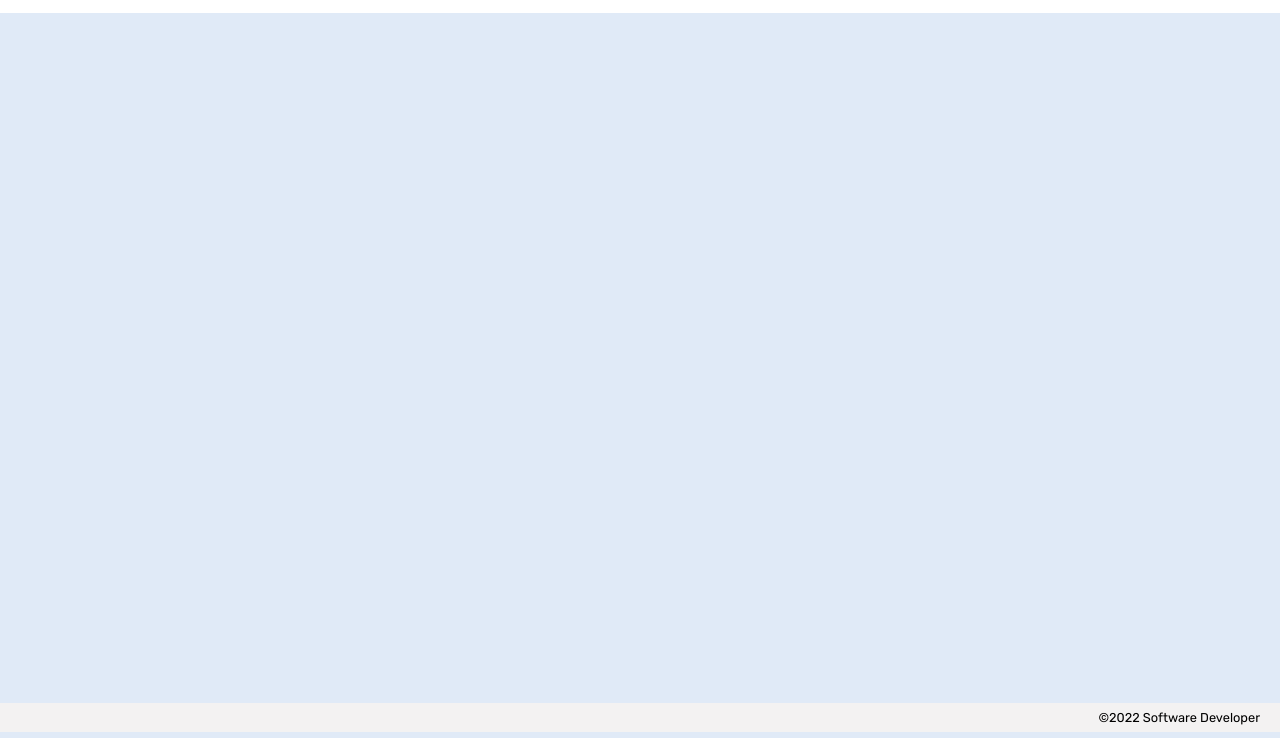
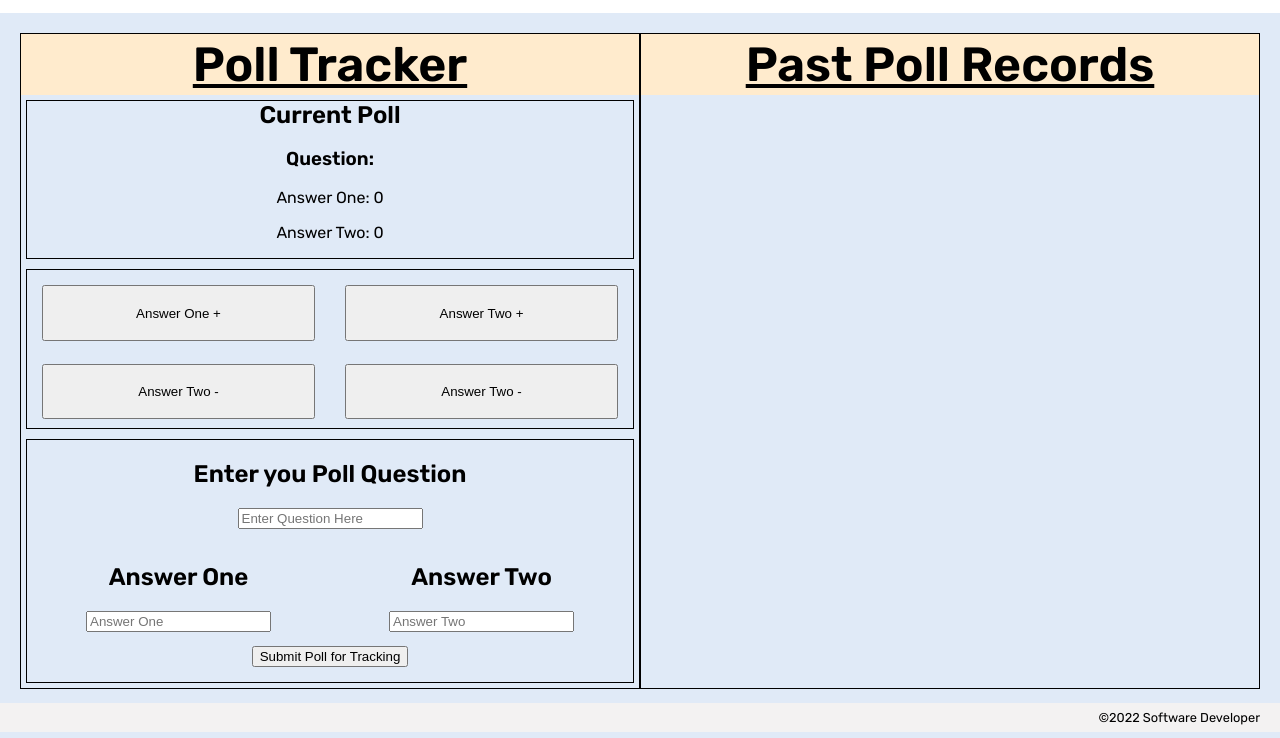
Before and after one commit to Thomas-Jenkins/from_scratch_poll_tracker, a plain HTML site: page index.html in a window 1280 px wide. Shown: the part 68-806 px from the top of the page. Drawn offline with Linux system fonts and the light colour scheme.

Commit message:
add HTML and css wireframes and JavaScript elements

```diff
--- a/app.js
+++ b/app.js
@@ -1,4 +1,24 @@
 // import functions and grab DOM elements
+
+// elements in the current poll div
+const questionDisplayEl = document.getElementsById('question-display');
+const answerOneDisplayEl = document.getElementById('current-answer-one');
+const answerTwoDisplayEl = document.getElementById('current-answer-two');
+const votesOneDisplayEl = document.getElementById('votes-one');
+const votesTwoDisplayEl = document.getElementById('votes-two');
+
+// elements in the poll input div
+const votesOneTallyUp = document.getElementById('answer-one-tally-up');
+const votesTwoTallyUp = document.getElementById('answer-two-tally-up');
+const votesOneTallyDown = document.getElementById('answer-one-tally-down');
+const votesTwoTallyDown = document.getElementById('answer-two-tally-down');
+
+// elements in the poll input div
+const questionInput = document.getElementById('enter-question');
+const answerOneInput = document.getElementById('answer-one-input');
+const answerTwoInput = document.getElementById('answer-two-input');
+  // submit button Element
+const = submitPollButtonEl = document.getElementById('');
 
 // let state
 
--- a/index.html
+++ b/index.html
@@ -22,6 +22,63 @@
     </header>
 
     <main>
+        <section id="left" class="box-main">
+<!-- div for displaying the current poll with the stats -->
+            <div id="heading" class="box-head">
+                <h1>Poll Tracker</h1>
+            </div>
+            <div id="current-poll" class="box-sub">
+                <h1>Current Poll</h1>
+                <div id="current-question">
+                    <h3 id="question-display">Question:</h3>
+                    <p id="current-answer-one">Answer One: <span id="votes-one">0</span></p>
+                    <p id="current-answer-two">Answer Two: <span id="votes-two">0</span></p>
+                </div>
+            </div>
+<!-- Div for holding answer Inputs -->
+            <div id="poll-input" class="box-sub">
+                <div>
+                    <button id="answer-one-tally-up">Answer One +</button>
+                </div>
+                <div>
+                    <button id="answer-two-tally-up">Answer Two +</button>
+                </div>
+                <div>
+                    <button id="answer-one-tally-down">Answer Two -</button>
+                </div>
+                <div>
+                    <button id="answer-two-tally-down">Answer Two -</button>
+                </div>
+            </div>
+<!-- Div for holding the Poll Creation Inputs -->
+            <div id="poll-create" class="box-sub">
+                <div>
+                    <h2>Enter you Poll Question</h2>
+                    <input id="enter-question" type="text" placeholder="Enter Question Here">
+                </div>
+                <div id="answer-input-box">
+                    <div>
+                        <h2>Answer One</h2>
+                        <input id="answer-one-input" type="text" placeholder="Answer One">
+                    </div>
+                    <div>
+                        <h2>Answer Two</h2>
+                        <input id="answer-two-input" type="text" placeholder="Answer Two">
+                    </div>
+                </div>
+                <div>
+                    <button>Submit Poll for Tracking</button>
+                </div>
+            </div>
+        </section>
+        <section id="left" class="box-main">
+            <div id="past-poll" class="box-head">
+                <h1>Past Poll Records</h1>
+            </div>
+            <div id="archive">
+
+            </div>
+        </section>
 
     </main>
 
--- a/styles/global.css
+++ b/styles/global.css
@@ -21,6 +21,8 @@ header {
 }
 
 main {
+    display: grid;
+    grid-template-columns: 1fr 1fr;
     padding: 20px;
 }
 
@@ -33,3 +35,45 @@ footer {
     justify-content: flex-end;
     background-color: var(--footer-background);
 }
+/* My code after */
+.box-main {
+    display: grid;
+    grid-template-rows: .5fr 2fr 2fr 3fr;
+    border: 1px solid black;
+    width: 100%;
+    height: 100%;
+}
+.box-head {
+    text-align: center;
+    text-decoration: underline;
+    font-size: xx-large;
+    background-color:blanchedalmond;
+}
+.box-head h1 {
+    margin: 2px;
+
+}
+.box-sub {
+    display: grid;
+    border: 1px solid black;
+    text-align: center;
+    margin: 5px;
+}
+#current-poll h1 {
+    margin: 0;
+    height: fit-content;
+}
+#answer-input-box {
+    display: grid;
+    grid-template-columns: 1fr 1fr;
+}
+#poll-input {
+    display: grid;
+    grid-template-columns: 1fr 1fr;
+    grid-template-rows: 1fr 1fr;
+}
+#poll-input button {
+    width: 90%;
+    height: 70%;
+    margin: 5%;
+}
```
